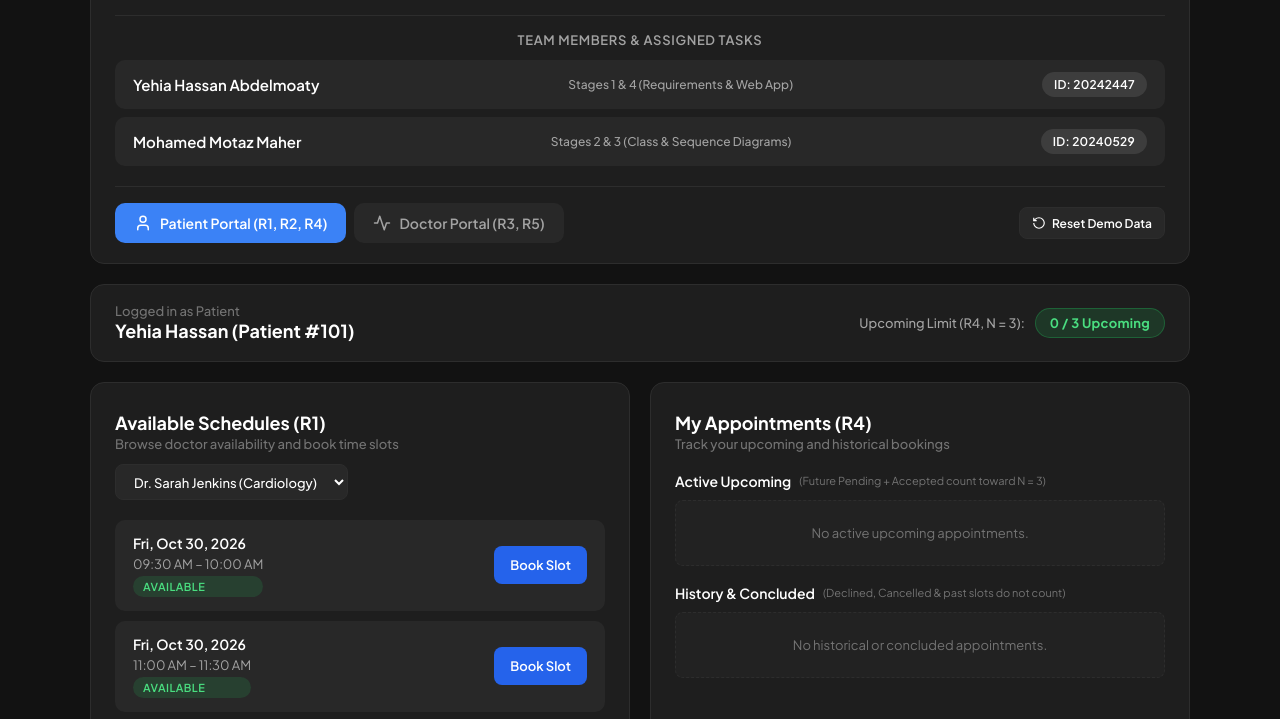
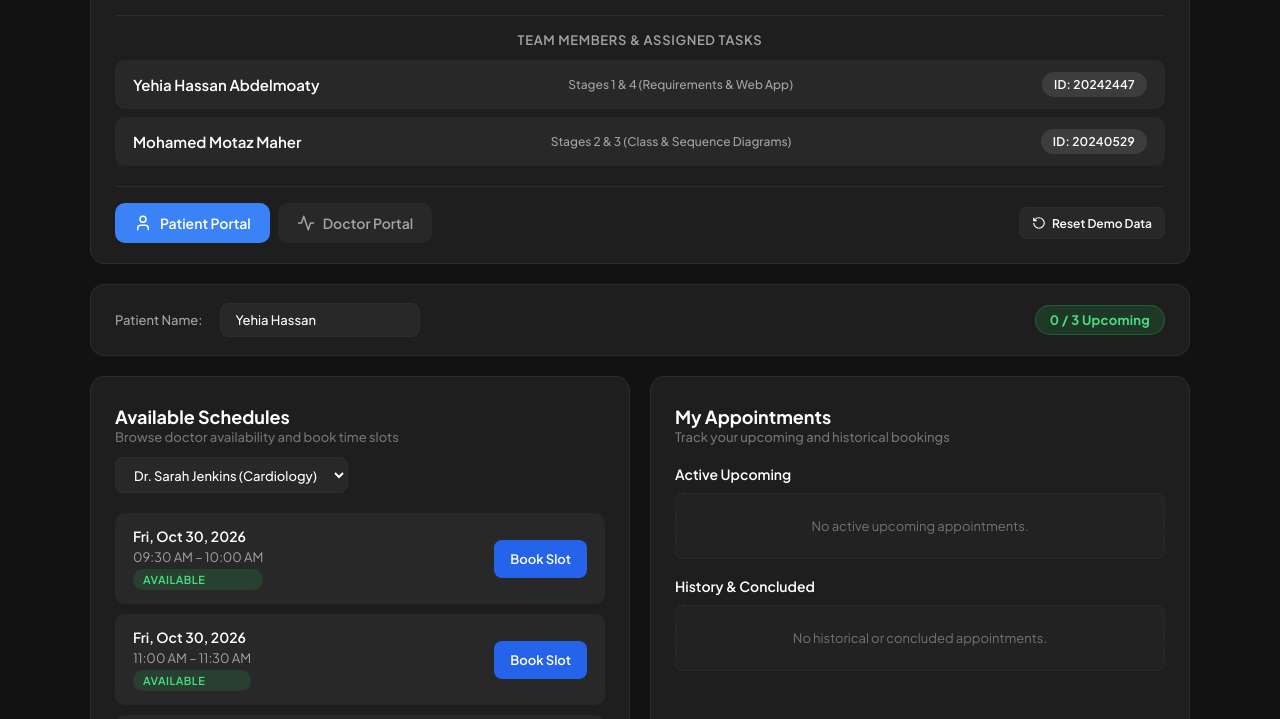
Before and after one commit to zzokm/Advanced-SWE-Lab-Task-2, a plain HTML site: page index.html in a window 1280 px wide. Shown: the part 145-864 px from the top of the page. Drawn offline with Linux system fonts and the light colour scheme.

Commit message:
Refine UI header, navigation labels, and enable patient name input

```diff
--- a/app.js
+++ b/app.js
@@ -281,6 +281,7 @@ class BookingService {
     this.data.appointments.push({
       appointmentId: newAppt.appointmentId,
       patientId: newAppt.patientId,
+      patientName: this.data.currentPatient?.name || 'Patient',
       doctorId: newAppt.doctorId,
       slotId: newAppt.slotId,
       status: newAppt.status,
@@ -425,7 +426,18 @@ class AppController {
 
   init() {
     this.populateDoctorDropdowns();
+    const nameInput = document.getElementById('patient-name-input');
+    if (nameInput) {
+      nameInput.value = this.data.currentPatient?.name || 'Yehia Hassan';
+    }
     this.render();
+  }
+
+  onPatientNameInput(val) {
+    const trimmed = (val || '').trim();
+    this.data.currentPatient.name = trimmed || 'Patient';
+    StorageService.saveData(this.data);
+    this.renderDoctorPortal();
   }
 
   switchView(viewName) {
@@ -642,7 +654,7 @@ class AppController {
           const start = new Date(req.slot.startTime);
           const dateStr = start.toLocaleDateString(undefined, { weekday: 'short', month: 'short', day: 'numeric' });
           const timeStr = start.toLocaleTimeString([], { hour: '2-digit', minute: '2-digit' });
-          const patientName = this.data.currentPatient.name;
+          const patientName = req.patientName || this.data.currentPatient.name;
           const patientContact = this.data.currentPatient.phone;
 
           return `
@@ -682,7 +694,7 @@ class AppController {
           return `
             <div class="slot-item">
               <div class="slot-info">
-                <span class="slot-date">Patient: ${this.data.currentPatient.name}</span>
+                <span class="slot-date">Patient: ${item.patientName || this.data.currentPatient.name}</span>
                 <span class="slot-time">${dateStr} at ${timeStr}</span>
                 <div>
                   <span class="status-badge status-accepted">Confirmed (Booked)</span>
@@ -741,6 +753,10 @@ class AppController {
     this.bookingService.data = this.data;
     this.requestService.data = this.data;
     this.populateDoctorDropdowns();
+    const nameInput = document.getElementById('patient-name-input');
+    if (nameInput) {
+      nameInput.value = this.data.currentPatient?.name || 'Yehia Hassan';
+    }
     this.render();
     this.showToast('All demo slots and appointments reset to initial state.', 'info');
   }
--- a/index.html
+++ b/index.html
@@ -14,7 +14,7 @@
     <!-- Header Section (Styled in Task 1 Flat Dark aesthetic) -->
     <header class="card main-header">
       <div class="header-content">
-        <span class="badge course-badge">Advanced Software Engineering (2026 / 2027)</span>
+        <span class="badge course-badge">Advanced Software Engineering Task 2</span>
         <h1>Doctor Appointment Booking System</h1>
         <p class="ta">Teaching Assistant: <span class="ta-name">Eng. Ahmed Ehab</span></p>
       </div>
@@ -40,11 +40,11 @@
         <div class="nav-tabs">
           <button id="tab-patient" class="tab-btn active" onclick="app.switchView('patient')">
             <svg width="18" height="18" viewBox="0 0 24 24" fill="none" stroke="currentColor" stroke-width="2" stroke-linecap="round" stroke-linejoin="round"><path d="M19 21v-2a4 4 0 0 0-4-4H9a4 4 0 0 0-4 4v2"/><circle cx="12" cy="7" r="4"/></svg>
-            Patient Portal (R1, R2, R4)
+            Patient Portal
           </button>
           <button id="tab-doctor" class="tab-btn" onclick="app.switchView('doctor')">
             <svg width="18" height="18" viewBox="0 0 24 24" fill="none" stroke="currentColor" stroke-width="2" stroke-linecap="round" stroke-linejoin="round"><path d="M22 12h-4l-3 9L9 3l-3 9H2"/></svg>
-            Doctor Portal (R3, R5)
+            Doctor Portal
           </button>
         </div>
         <div class="nav-actions">
@@ -66,27 +66,25 @@
         <!-- Patient Status Card -->
         <div class="card status-card">
           <div class="patient-profile">
-            <div>
-              <p class="subtitle">Logged in as Patient</p>
-              <h2 id="patient-name-display">Yehia Hassan (Patient #101)</h2>
+            <div class="patient-name-wrapper">
+              <label for="patient-name-input" class="field-label">Patient Name:</label>
+              <input type="text" id="patient-name-input" class="text-input" placeholder="Enter patient name..." oninput="app.onPatientNameInput(this.value)">
             </div>
-            <!-- R4 Quota Tracker Badge -->
             <div class="quota-badge-wrapper">
-              <span class="quota-label">Upcoming Limit (R4, N = 3):</span>
               <span id="quota-badge" class="quota-badge quota-ok">0 / 3 Upcoming</span>
             </div>
           </div>
           <div id="quota-alert" class="alert alert-warning" style="display: none;">
-            <strong>Booking Quota Limit Reached:</strong> You already have 3 upcoming appointments (Pending/Accepted). You cannot book more until existing appointments are concluded or cancelled.
+            <strong>Booking Quota Limit Reached:</strong> You already have 3 upcoming appointments. You cannot book more until existing appointments are concluded or cancelled.
           </div>
         </div>
 
         <div class="two-column-grid">
-          <!-- Left Column: Available Doctor Slots (R1, R2, R6) -->
+          <!-- Left Column: Available Doctor Slots -->
           <div class="card">
             <div class="card-header">
               <div>
-                <h2>Available Schedules (R1)</h2>
+                <h2>Available Schedules</h2>
                 <p class="subtitle">Browse doctor availability and book time slots</p>
               </div>
               <div class="filter-group">
@@ -102,28 +100,22 @@
             </div>
           </div>
 
-          <!-- Right Column: Patient's Appointments (R4) -->
+          <!-- Right Column: Patient's Appointments -->
           <div class="card">
             <div class="card-header">
               <div>
-                <h2>My Appointments (R4)</h2>
+                <h2>My Appointments</h2>
                 <p class="subtitle">Track your upcoming and historical bookings</p>
               </div>
             </div>
 
             <div class="appointments-section">
-              <h3 class="section-title">
-                Active Upcoming
-                <span class="info-note">(Future Pending + Accepted count toward N = 3)</span>
-              </h3>
+              <h3 class="section-title">Active Upcoming</h3>
               <div id="patient-upcoming-list" class="appointments-list">
                 <!-- Upcoming list rendered here -->
               </div>
 
-              <h3 class="section-title mt-4">
-                History & Concluded
-                <span class="info-note">(Declined, Cancelled & past slots do not count)</span>
-              </h3>
+              <h3 class="section-title mt-4">History & Concluded</h3>
               <div id="patient-history-list" class="appointments-list">
                 <!-- History list rendered here -->
               </div>
@@ -132,12 +124,12 @@
         </div>
       </section>
 
-      <!-- ================= DOCTOR VIEW (R3, R5) ================= -->
+      <!-- ================= DOCTOR VIEW ================= -->
       <section id="doctor-view" class="view-section">
         <div class="card status-card">
           <div class="doctor-profile">
             <div>
-              <p class="subtitle">Doctor Schedule & Request Management (R3, R5)</p>
+              <p class="subtitle">Doctor Schedule & Request Management</p>
               <h2>Consultation Dashboard</h2>
             </div>
             <div class="doctor-selector-wrapper">
@@ -152,7 +144,7 @@
         <div class="card mt-4">
           <div class="card-header">
             <div>
-              <h2>Pending Appointment Requests (R3)</h2>
+              <h2>Pending Appointment Requests</h2>
               <p class="subtitle">Review patient booking requests to Accept or Decline</p>
             </div>
             <span id="pending-requests-count" class="id">0 Pending</span>
@@ -179,7 +171,7 @@
 
     <!-- Footer -->
     <footer class="footer">
-      <p>Doctor Appointment Booking System &bull; Advanced Software Engineering 2026/2027</p>
+      <p>Doctor Appointment Booking System &bull; Advanced Software Engineering Task 2</p>
       <p class="footer-links">
         <a href="https://github.com/zzokm/Advanced-SWE-Lab-Task-2" target="_blank" rel="noopener">GitHub Repository</a> &bull;
         <a href="requirements.txt" target="_blank">Requirements (R1-R7)</a> &bull;
--- a/styles.css
+++ b/styles.css
@@ -370,7 +370,7 @@ h2 {
   flex-wrap: wrap;
 }
 
-.select-input {
+.select-input, .text-input {
   background-color: var(--bg-item);
   color: var(--text-primary);
   border: 1px solid var(--border-subtle);
@@ -380,11 +380,25 @@ h2 {
   font-size: 13px;
   font-weight: 500;
   outline: none;
+}
+
+.select-input {
   cursor: pointer;
 }
 
-.select-input:focus {
+.text-input {
+  min-width: 200px;
+}
+
+.select-input:focus, .text-input:focus {
   border-color: #3b82f6;
+}
+
+.patient-name-wrapper {
+  display: flex;
+  align-items: center;
+  gap: 10px;
+  flex-wrap: wrap;
 }
 
 .field-label {
```
Also changed, not shown: 1 other file.
